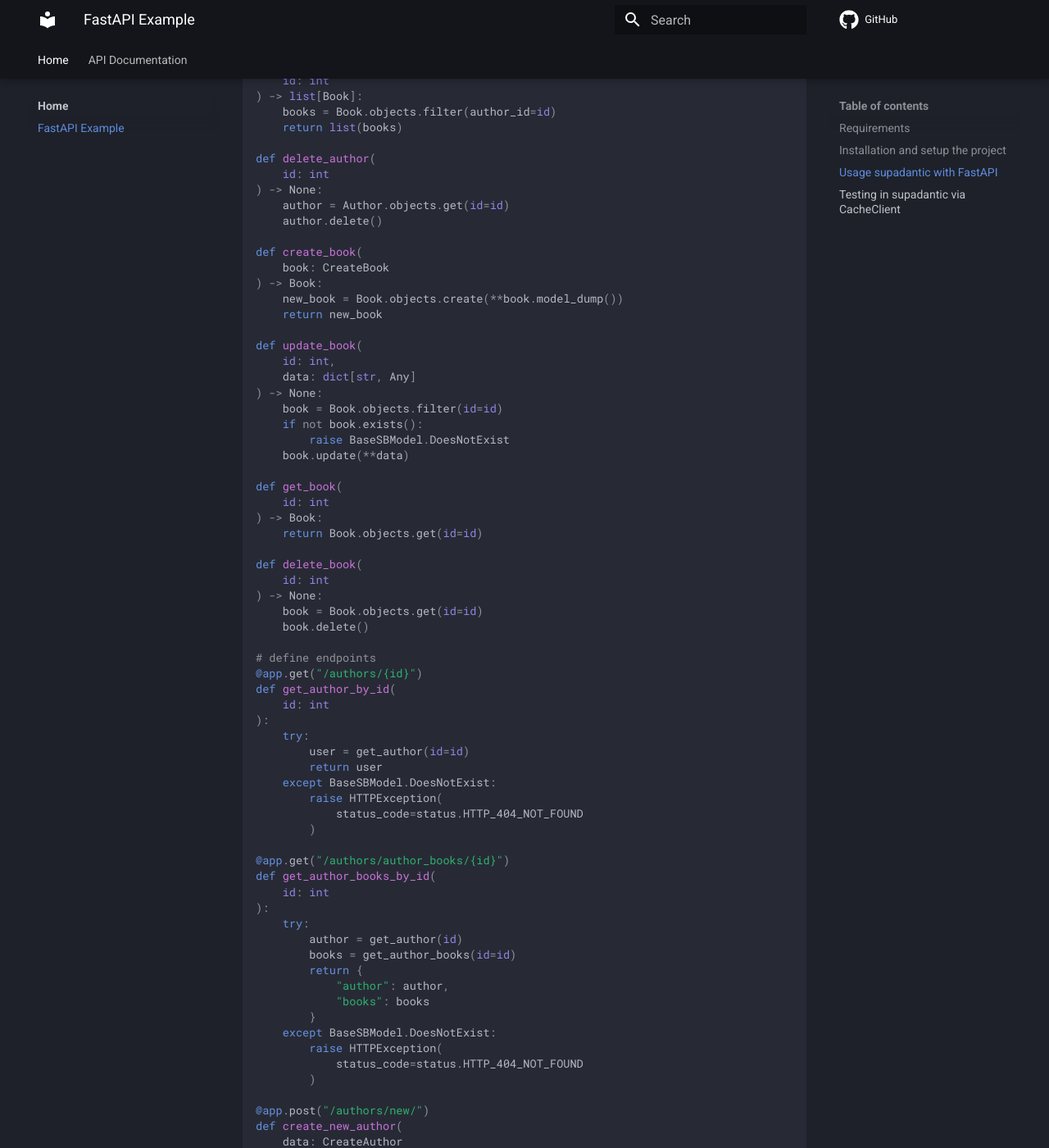
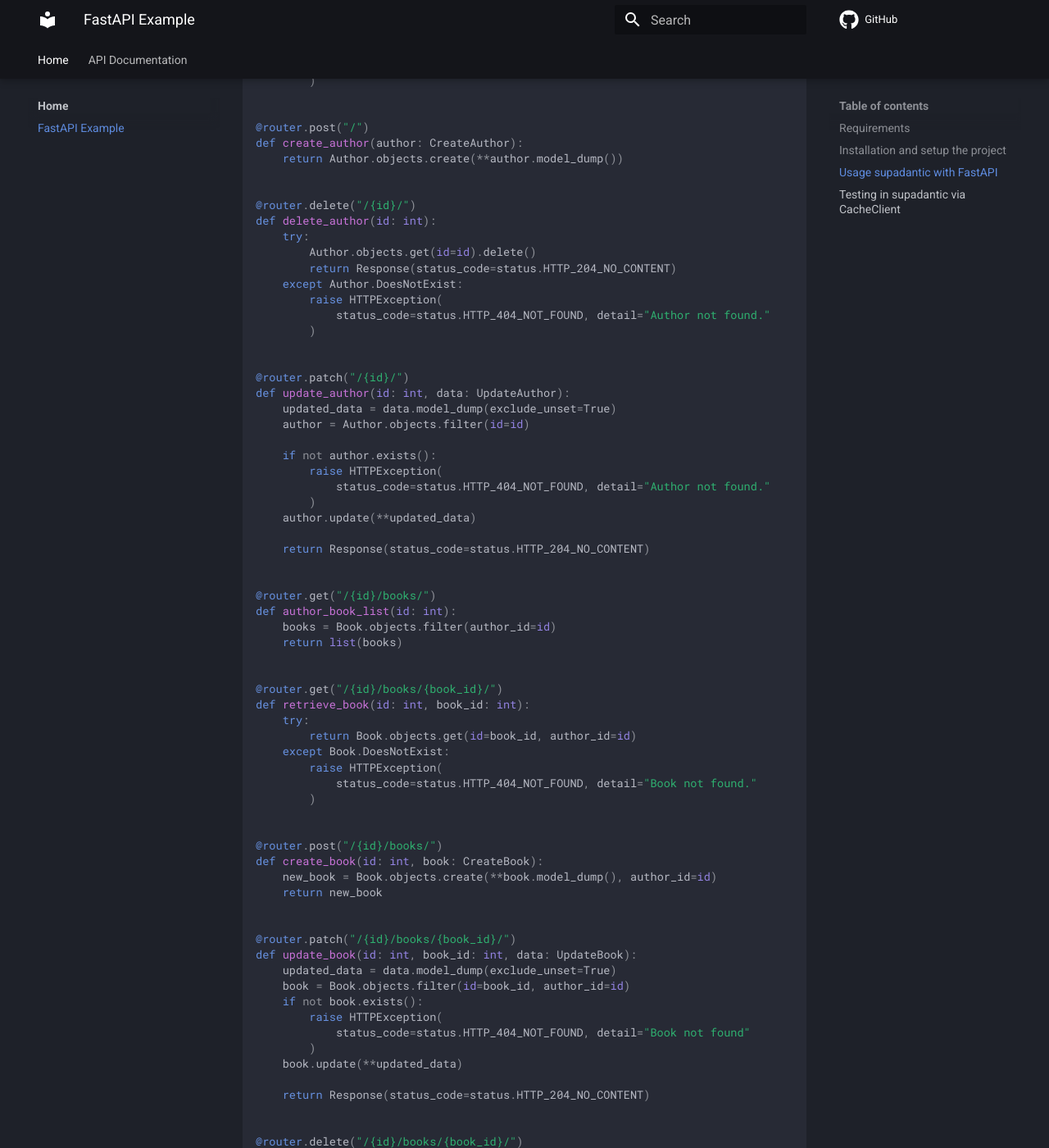
Before and after one commit to makridenko/supadantic, an MkDocs documentation site: the page built from docs/fast_api_usage.md, in a window 1280 px wide and 1400 px high, scrolled down 2414 px. Shown: the whole window at 82% size. Built offline with MkDocs 1.6.1 and Material for MkDocs 9.7.7, drawn with Linux system fonts in a browser that asks for light colours; comment, search, counter and statistics services are not loaded; some of the changed text lies outside the part shown.

Commit message:
refactored example with fastapi and requirements/installation sections

````diff
--- a/docs/fast_api_usage.md
+++ b/docs/fast_api_usage.md
@@ -1,49 +1,32 @@
 ## Requirements
 - **Python >= 3.10**
-- You have to register at [supabase](https://supabase.com/)
-- You have to create:
+- You have to create in your supabase project:
     - **DB**
     - **Tables and its columns**
-- To connect to **supabase** via **python**, you must save:
-    - [Supabase URL](https://supabase.com/dashboard/project/jlabkatixtriusapedam/settings/api)
-    - [Supabase API public key](https://supabase.com/dashboard/project/jlabkatixtriusapedam/settings/api-keys)
+- Take the key that suits you best. For this example we recommend using `service_role`, but it is not suitable for production. You can read more [here](https://supabase.com/docs/guides/api/api-keys).
 
 ## Installation and setup the project
 First of all you need to install the main dependencies:
 ```python
 pip install supadantic fastapi uvicorn
 ```
-Let's create the new module called `main.py`. Inside this module you have to define `SUPABASE_URL` and `SUPABASE_KEY` **env variables**, e.g:
-```python
-import os
-
-os.environ['SUPABASE_URL'] = 'YOUR_SUPABASE_URL'
-os.environ['SUPABASE_KEY'] = 'YOUR_API_PUBLIC_KEY'
-```
+Then add`SUPABASE_URL` and `SUPABASE_KEY` **env variables** to `.env`.
 
 ## Usage supadantic with FastAPI
-I have already created two tables in **supabase**:
-- **`author`**
-- **`book`**
+Let’s define `book` and `author` tables in **supabase** like that:
+![DB Schema](img/db_schema.png)
 The tables have a 1:N relationship (one `author` can have several `book`).
 Here is the full example of FastAPI application integrated with supadantic models:
 ```python
-import os
-from typing import Any
-
 from supadantic.models import BaseSBModel
 from pydantic import BaseModel
 from fastapi import FastAPI, status, HTTPException
 from fastapi.responses import Response
 import uvicorn
 
-
-os.environ['SUPABASE_URL'] = 'YOUR_SUPABASE_URL'
-os.environ['SUPABASE_KEY'] = 'YOUR_API_PUBLIC_KEY'
-
 app = FastAPI()
 
-# define supadantic models
+# Define supadantic models
 class Author(BaseSBModel):
     name: str
     surname: str
@@ -51,17 +34,20 @@
     biography: str = ""
     country: str = ""
 
+
 class Book(BaseSBModel):
     name: str
     genre: str
     count_pages: int | None = None
     author_id: int
 
-# define pydantic schemas
+
+# Define pydantic schemas
 class CreateAuthor(BaseModel):
     name: str
     surname: str
     age: int
+
 
 class UpdateAuthor(BaseModel):
     name: str | None = None
@@ -70,194 +56,113 @@
     biography: str | None = None
     country: str | None = None
 
+
 class CreateBook(BaseModel):
     name: str
     genre: str
     author_id: int
+
 
 class UpdateBook(BaseModel):
     name: str | None = None
     genre: str | None = None
     count_pages: int | None = None
 
-# define crud functions
-def create_author(
-    author: CreateAuthor
-) -> Author:
-    new_author = Author.objects.create(**author.model_dump())
-    return new_author
 
-def update_author(
-    id: int,
-    data: dict[str, Any]
-) -> None:
+# Define endpoints
+@router.get("/")
+def authors_list():
+    try:
+        return list(Author.objects.all())
+    except Author.DoesNotExist:
+        raise HTTPException(
+            status_code=status.HTTP_404_NOT_FOUND, detail="Author not found."
+        )
+
+
+@router.get("/{id}/")
+def retrieve_author(id: int):
+    try:
+        return Author.objects.get(id=id)
+    except Author.DoesNotExist:
+        raise HTTPException(
+            status_code=status.HTTP_404_NOT_FOUND, detail="Author not found."
+        )
+
+
+@router.post("/")
+def create_author(author: CreateAuthor):
+    return Author.objects.create(**author.model_dump())
+
+
+@router.delete("/{id}/")
+def delete_author(id: int):
+    try:
+        Author.objects.get(id=id).delete()
+        return Response(status_code=status.HTTP_204_NO_CONTENT)
+    except Author.DoesNotExist:
+        raise HTTPException(
+            status_code=status.HTTP_404_NOT_FOUND, detail="Author not found."
+        )
+
+
+@router.patch("/{id}/")
+def update_author(id: int, data: UpdateAuthor):
+    updated_data = data.model_dump(exclude_unset=True)
     author = Author.objects.filter(id=id)
+
     if not author.exists():
-        raise BaseSBModel.DoesNotExist
-    author.update(**data)
+        raise HTTPException(
+            status_code=status.HTTP_404_NOT_FOUND, detail="Author not found."
+        )
+    author.update(**updated_data)
 
-def get_author(
-    id: int
-) -> Author:
-    return Author.objects.get(id=id)
+    return Response(status_code=status.HTTP_204_NO_CONTENT)
 
-def get_author_books(
-    id: int
-) -> list[Book]:
+
+@router.get("/{id}/books/")
+def author_book_list(id: int):
     books = Book.objects.filter(author_id=id)
     return list(books)
 
-def delete_author(
-    id: int
-) -> None:
-    author = Author.objects.get(id=id)
-    author.delete()
 
-def create_book(
-    book: CreateBook
-) -> Book:
-    new_book = Book.objects.create(**book.model_dump())
+@router.get("/{id}/books/{book_id}/")
+def retrieve_book(id: int, book_id: int):
+    try:
+        return Book.objects.get(id=book_id, author_id=id)
+    except Book.DoesNotExist:
+        raise HTTPException(
+            status_code=status.HTTP_404_NOT_FOUND, detail="Book not found."
+        )
+
+
+@router.post("/{id}/books/")
+def create_book(id: int, book: CreateBook):
+    new_book = Book.objects.create(**book.model_dump(), author_id=id)
     return new_book
 
-def update_book(
-    id: int,
-    data: dict[str, Any]
-) -> None:
-    book = Book.objects.filter(id=id)
+
+@router.patch("/{id}/books/{book_id}/")
+def update_book(id: int, book_id: int, data: UpdateBook):
+    updated_data = data.model_dump(exclude_unset=True)
+    book = Book.objects.filter(id=book_id, author_id=id)
     if not book.exists():
-        raise BaseSBModel.DoesNotExist
-    book.update(**data)
+        raise HTTPException(
+            status_code=status.HTTP_404_NOT_FOUND, detail="Book not found"
+        )
+    book.update(**updated_data)
 
-def get_book(
-    id: int
-) -> Book:
-    return Book.objects.get(id=id)
+    return Response(status_code=status.HTTP_204_NO_CONTENT)
 
-def delete_book(
-    id: int
-) -> None:
-    book = Book.objects.get(id=id)
-    book.delete()
 
-# define endpoints
-@app.get("/authors/{id}")
-def get_author_by_id(
-    id: int
-):
+@router.delete("/{id}/books/{book_id}/")
+def delete_book(id: int, book_id: int):
     try:
-        user = get_author(id=id)
-        return user
-    except BaseSBModel.DoesNotExist:
+        Book.objects.get(id=book_id, author_id=id).delete()
+        return Response(status_code=status.HTTP_204_NO_CONTENT)
+    except Book.DoesNotExist:
         raise HTTPException(
-            status_code=status.HTTP_404_NOT_FOUND
-        )
-
-@app.get("/authors/author_books/{id}")
-def get_author_books_by_id(
-    id: int
-):
-    try:
-        author = get_author(id)
-        books = get_author_books(id=id)
-        return {
-            "author": author,
-            "books": books
-        }
-    except BaseSBModel.DoesNotExist:
-        raise HTTPException(
-            status_code=status.HTTP_404_NOT_FOUND
-        )
-
-@app.post("/authors/new/")
-def create_new_author(
-    data: CreateAuthor
-):
-    user = create_author(data)
-    return user
-
-@app.delete("/authors/{id}")
-def delete_author_by_id(
-    id: int
-):
-    try:
-        delete_author(id)
-        return Response(
-            status_code=status.HTTP_204_NO_CONTENT
-        )
-    except BaseSBModel.DoesNotExist:
-        raise HTTPException(
-            status_code=status.HTTP_404_NOT_FOUND
-        )
-
-@app.patch("/authors/{id}")
-def update_author_by_id(
-    id: int,
-    data: UpdateAuthor
-):
-    try:
-        updated_data = data.model_dump(exclude_unset=True)
-        update_author(
-            id,
-            updated_data
-        )
-        return Response(
-            status_code=status.HTTP_204_NO_CONTENT
-        )
-    except BaseSBModel.DoesNotExist:
-        raise HTTPException(
-            status_code=status.HTTP_404_NOT_FOUND
-        )
-
-@app.get("/books/{id}")
-def get_book_by_id(
-    id: int
-):
-    try:
-        book = get_book(id=id)
-        return book
-    except BaseSBModel.DoesNotExist:
-        raise HTTPException(
-            status_code=status.HTTP_404_NOT_FOUND
-        )
-
-@app.post("/books/new/")
-def create_new_book(
-    data: CreateBook
-):
-    book = create_book(data)
-    return book
-
-@app.delete("/books/{id}")
-def delete_book_by_id(
-    id: int
-):
-    try:
-        delete_book(id)
-        return Response(
-            status_code=status.HTTP_204_NO_CONTENT
-        )
-    except BaseSBModel.DoesNotExist:
-        raise HTTPException(
-            status_code=status.HTTP_404_NOT_FOUND
-        )
-
-@app.patch("/books/{id}")
-def update_book_by_id(
-    id: int,
-    data: UpdateBook
-):
-    try:
-        updated_data = data.model_dump(exclude_unset=True)
-        update_book(
-            id,
-            updated_data
-        )
-        return Response(
-            status_code=status.HTTP_204_NO_CONTENT
-        )
-    except BaseSBModel.DoesNotExist:
-        raise HTTPException(
-            status_code=status.HTTP_404_NOT_FOUND
+            status_code=status.HTTP_404_NOT_FOUND, detail="Book not found"
         )
 
 
@@ -302,89 +207,50 @@
     Author.objects.all().delete()
 ```
 
-Now create `test_crud.py` module with following code:
+Then create `test_api.py` module with following code:
 ```python
 from typing import TYPE_CHECKING
 
-from main.py import CreateAuthor
-from main.py import create_author, get_author, update_author, delete_author
-from main.py import Author
-
-if TYPE_CHECKING:
-    from supadantic.clients.cache import CacheClient
-
-
-def create_author_data():
-        return CreateAuthor(
-            name="Alex",
-            surname="Pozh",
-            age=99
-        )
-
-def test_create_author(mock_model: "CacheClient"):
-    data = create_author_data()
-    created_author = create_author(data)
-    assert created_author.name == data.name
-    assert created_author.surname == data.surname
-    assert created_author.age == data.age
-    assert created_author.biography == ""
-    assert created_author.country == ""
-
-def test_delete_author(mock_model: "CacheClient"):
-    data = create_author_data()
-    created_author = create_author(data)
-    assert created_author.name == data.name
-
-    delete_author(created_author.id)
-    assert Author.objects.filter(id=created_author.id).exists() is False
-
-def test_get_author(mock_model: "CacheClient"):
-    data = create_author_data()
-    created_author = create_author(data)
-    user = get_author(created_author.id)
-    assert user == created_author
-
-def test_update_author(mock_model: "CacheClient"):
-    data = create_author_data()
-    created_author = create_author(data)
-
-    updated_fields = {
-        "name": "Qwerty",
-        "age": 123
-    }
-    update_author(
-        id=created_author.id,
-        data=updated_fields
-    )
-    author = get_author(id=created_author.id)
-
-    assert author.name == "Qwerty"
-    assert author.age == 123
-```
-
-Create `test_api.py` module with following code:
-```python
-from typing import TYPE_CHECKING
-
-from main.py import CreateAuthor, CreateBook
-from main.py import create_author, create_book
+from main import create_author
+from main import CreateAuthor
 
 if TYPE_CHECKING:
     from fastapi.testclient import TestClient
 
 
+# Tests for author endpoints
+def test_get_authors(client: "TestClient"):
+    author1 = CreateAuthor(name="Alex", surname="Pozh", age=99)
+    author2 = CreateAuthor(
+        name="Qwerty", surname="Qwerty", age=199, country="New Zeland"
+    )
+    create_author(author1)
+    create_author(author2)
+
+    response = client.get("/authors/")
+    body = response.json()
+
+    assert response.status_code == 200
+    assert isinstance(body, list)
+    assert len(body) == 2
+    assert body[0]["name"] == "Alex"
+    assert body[0]["surname"] == "Pozh"
+    assert body[0]["age"] == 99
+    assert body[0]["country"] == ""
+    assert body[0]["biography"] == ""
+
+
 def test_get_author_not_found(client: "TestClient"):
-    response = client.get("/authors/1")
+    response = client.get("/authors/1/")
     assert response.status_code == 404
-    assert response.json() == {
-                                "detail": "Not Found"
-                            }
+    assert response.json() == {"detail": "Author not found."}
+
 
 def test_get_author(client: "TestClient"):
     data = CreateAuthor(name="Alex", surname="Pozh", age=99)
     created = create_author(data)
 
-    response = client.get(f"/authors/{created.id}")
+    response = client.get(f"/authors/{created.id}/")
     body = response.json()
 
     assert response.status_code == 200
@@ -446,23 +315,109 @@
     assert body["surname"] == "Werty"
     assert body["age"] == 109
 
+
+# Tests for author's book endpoints
 def test_get_author_books(client: "TestClient"):
     data = CreateAuthor(name="Alex", surname="Pozh", age=99)
     created_author = create_author(data)
 
-    book1 = CreateBook(
-            name="Alola",
-            genre="poem",
-            author_id=created_author.id
-        )
-    created_book = create_book(book1)
+    response = client.get(f"/authors/{created_author.id}/books/")
+    body = response.json()
 
-    response = client.get(
-        f"/authors/author_books/{created_author.id}"
+    assert response.status_code == 200
+    assert isinstance(body, list)
+    assert len(body) == 0
+
+
+def test_get_author_book_not_found(client: "TestClient"):
+    data = CreateAuthor(name="Alex", surname="Pozh", age=99)
+    created_author = create_author(data)
+
+    response = client.get(f"/authors/{created_author.id}/books/1/")
+
+    assert response.status_code == 404
+    assert response.json() == {"detail": "Book not found."}
+
+
+def test_get_author_book(client: "TestClient"):
+    data = CreateAuthor(name="Alex", surname="Pozh", age=99)
+    created_author = create_author(data)
+
+    post_response = client.post(
+        f"/authors/{created_author.id}/books/",
+        json={"name": "Qwerty", "genre": "Poema", "count_pages": 14},
+    )
+    book = post_response.json()
+
+    response = client.get(f"/authors/{created_author.id}/books/{book['id']}/")
+    body = response.json()
+
+    assert response.status_code == 200
+    assert body["name"] == "Qwerty"
+    assert body["genre"] == "Poema"
+    assert body["count_pages"] == 14
+
+
+def test_post_author_books(client: "TestClient"):
+    data = CreateAuthor(name="Alex", surname="Pozh", age=99)
+    created_author = create_author(data)
+
+    response = client.post(
+        f"/authors/{created_author.id}/books/",
+        json={"name": "Qwerty", "genre": "Poema", "count_pages": 14},
     )
     body = response.json()
 
     assert response.status_code == 200
-    assert body["author"] == created_author.model_dump()
-    assert body["books"][0] == created_book.model_dump()
+    assert body["name"] == "Qwerty"
+    assert body["genre"] == "Poema"
+    assert body["count_pages"] == 14
+
+
+def test_patch_author_book(client: "TestClient"):
+    data = CreateAuthor(name="Alex", surname="Pozh", age=99)
+    created_author = create_author(data)
+
+    post_response = client.post(
+        f"/authors/{created_author.id}/books/",
+        json={"name": "Qwerty", "genre": "Poema", "count_pages": 14},
+    )
+    book = post_response.json()
+
+    patch_response = client.patch(
+        f"/authors/{created_author.id}/books/{book['id']}/",
+        json={"name": "Alola", "genre": "fair tale"},
+    )
+    assert patch_response.status_code == 204
+
+    get_response = client.get(f"/authors/{created_author.id}/books/{book['id']}/")
+    body = get_response.json()
+
+    assert get_response.status_code == 200
+    assert body["name"] == "Alola"
+    assert body["genre"] == "fair tale"
+    assert body["count_pages"] == 14
+
+
+def test_delete_author_book(client: "TestClient"):
+    data = CreateAuthor(name="Alex", surname="Pozh", age=99)
+    created_author = create_author(data)
+
+    post_response = client.post(
+        f"/authors/{created_author.id}/books/",
+        json={"name": "Qwerty", "genre": "Poema", "count_pages": 14},
+    )
+    book = post_response.json()
+
+    response = client.delete(f"/authors/{created_author.id}/books/{book['id']}/")
+    assert response.status_code == 204
+
+
+def test_delete_author_book_not_found(client: "TestClient"):
+    data = CreateAuthor(name="Alex", surname="Pozh", age=99)
+    created_author = create_author(data)
+
+    response = client.delete(f"/authors/{created_author.id}/books/203/")
+    assert response.status_code == 404
+    assert response.json() == {"detail": "Book not found"}
 ```
````
Also changed, not shown: other parts of docs/fast_api_usage.md (+18 -15 lines).
